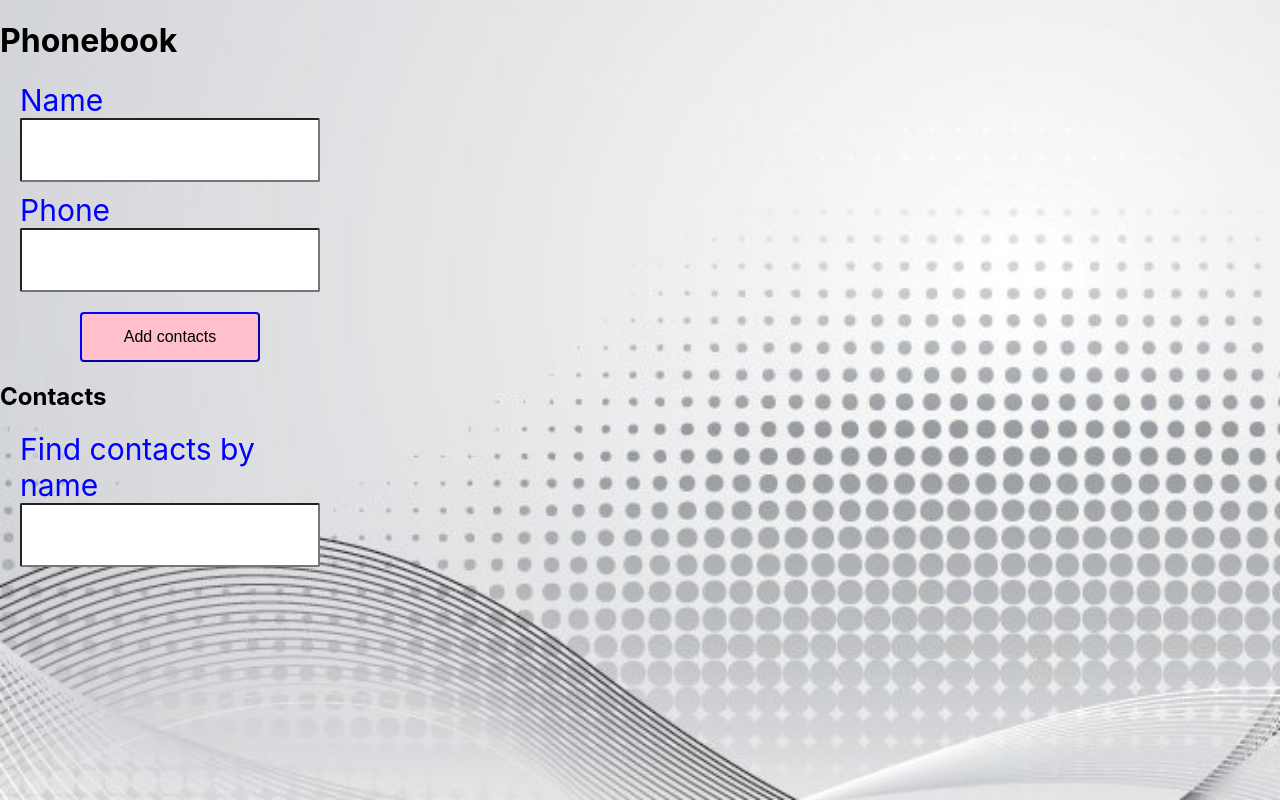
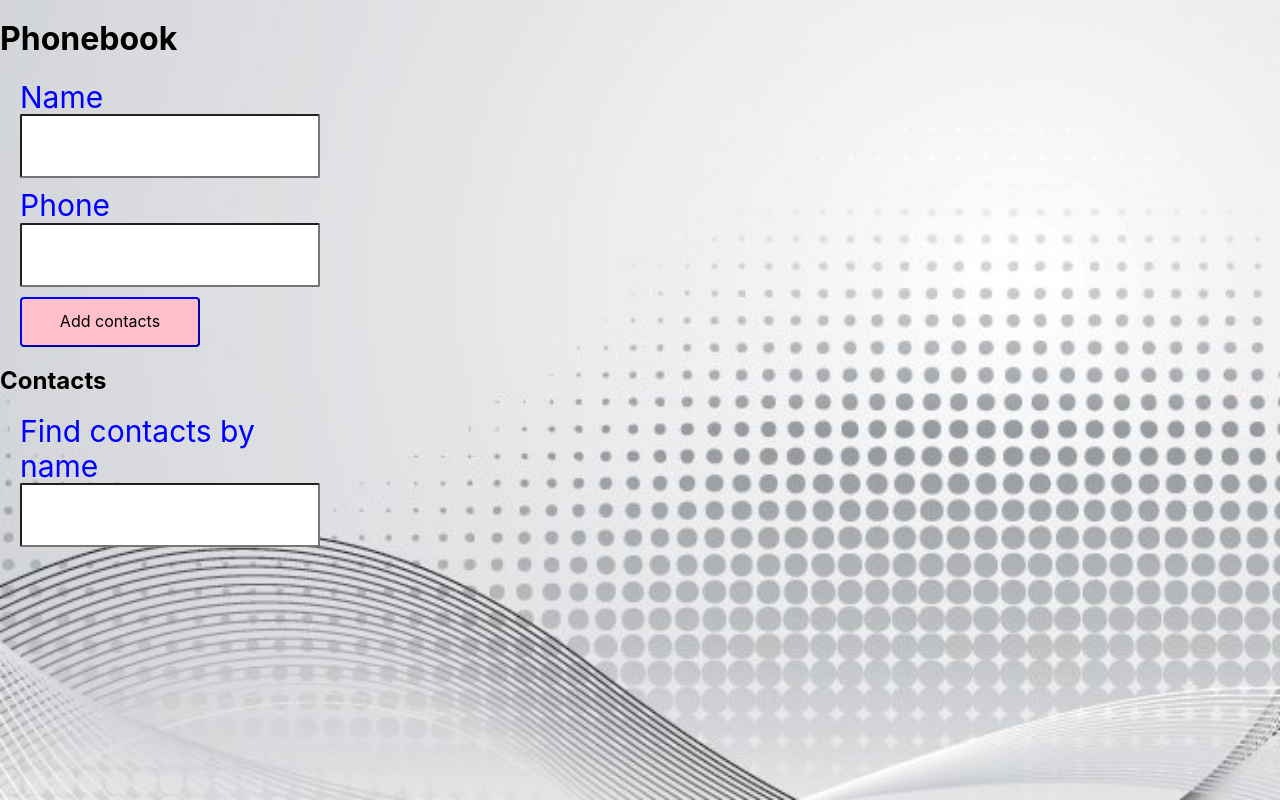
Before and after one commit to LikaRos/Hometack, a React (Create React App) app: page / in a window 1280 px wide. Built offline with nearby package versions, Linux system fonts and the light colour scheme.

Commit message:
css normalize edit

```diff
--- a/package.json
+++ b/package.json
@@ -8,6 +8,7 @@
     "@testing-library/react": "^12.1.4",
     "@testing-library/user-event": "^13.5.0",
     "nanoid": "^4.0.0",
+    "normalize.css": "^8.0.1",
     "react": "^18.1.0",
     "react-dom": "^18.1.0",
     "react-scripts": "5.0.1",
@@ -37,5 +38,8 @@
       "last 1 firefox version",
       "last 1 safari version"
     ]
+  },
+  "devDependencies": {
+    "postcss-normalize": "^10.0.1"
   }
 }
--- a/src/index.css
+++ b/src/index.css
@@ -1,4 +1,6 @@
-@import-normalize; /* bring in normalize.css styles */
+/* @import-normalize;  */
+/* bring in normalize.css styles */
+@import 'normalize.css';
 
 body {
   margin: 0;
```
Also changed, not shown: 1 other file (tests, documents, lock files or other folders).
